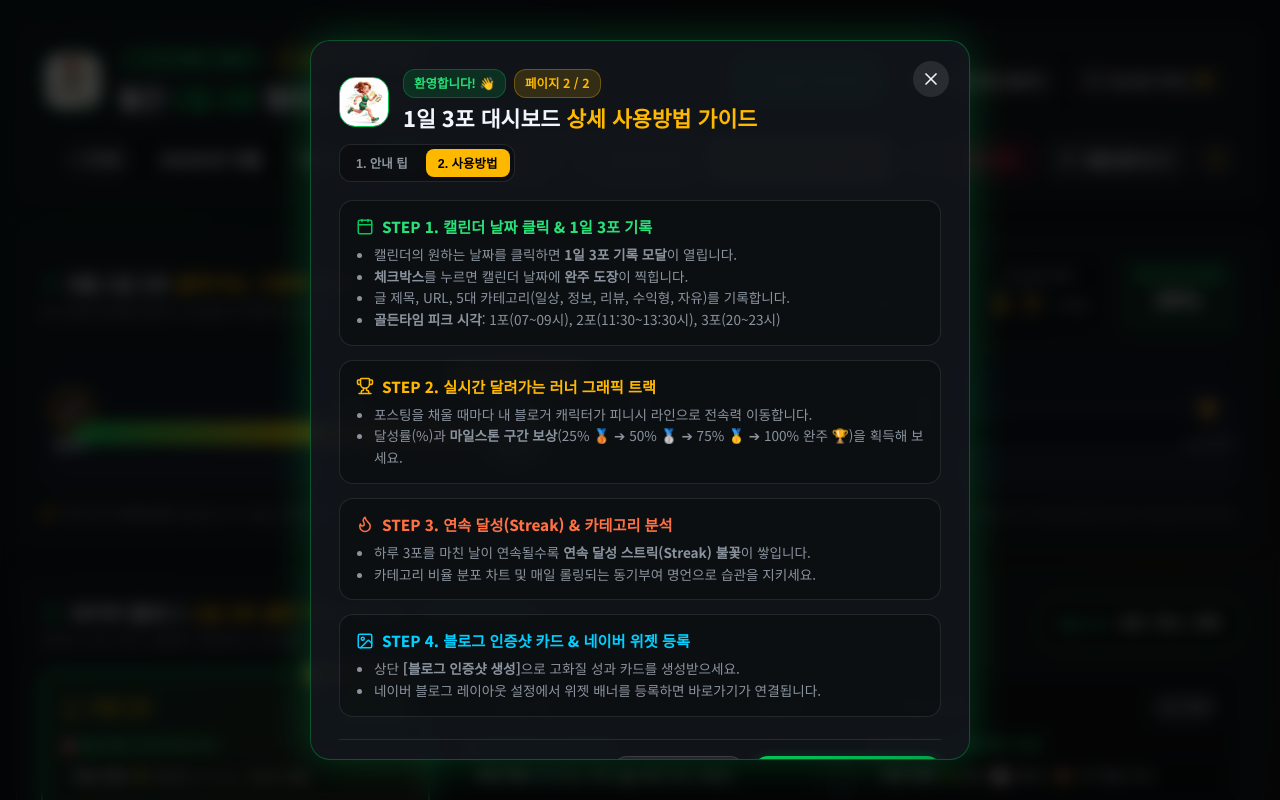
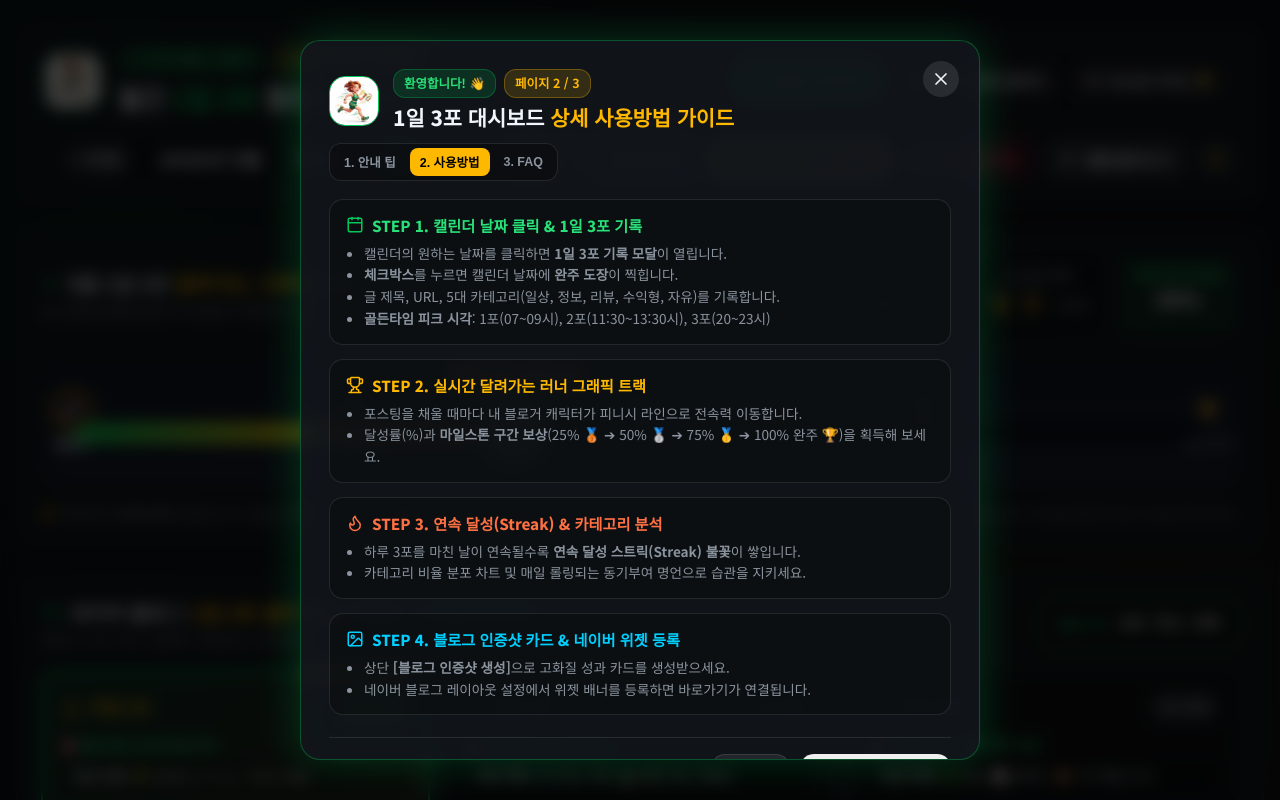
Before and after one commit to HYUN-0619/naver-blog-challenge, a React (Vite) app: page / in a window 1280 px wide. Both pictures are taken after a click on the button "상세 사용방법 보기". Shown: the top 800 px of the page. Built offline with nearby package versions, Linux system fonts and the light colour scheme.

Commit message:
Add 3rd tab page FAQ & help section to Welcome Guide Modal

```diff
--- a/src/components/WelcomeGuideModal.jsx
+++ b/src/components/WelcomeGuideModal.jsx
@@ -1,5 +1,5 @@
 import React, { useState } from 'react';
-import { Sparkles, ShieldCheck, Rocket, X, Flame, AlertCircle, ChevronRight, ChevronLeft, Calendar, Trophy, Image as ImageIcon, Clock, CheckCircle2 } from 'lucide-react';
+import { Sparkles, ShieldCheck, Rocket, X, Flame, AlertCircle, ChevronRight, ChevronLeft, Calendar, Trophy, Image as ImageIcon, HelpCircle } from 'lucide-react';
 
 export default function WelcomeGuideModal({ onClose }) {
   const [page, setPage] = useState(1);
@@ -20,7 +20,7 @@ export default function WelcomeGuideModal({ onClose }) {
         onClick={(e) => e.stopPropagation()}
         style={{
           width: '100%',
-          maxWidth: '660px',
+          maxWidth: '680px',
           maxHeight: '90vh',
           overflowY: 'auto',
           padding: '28px',
@@ -73,24 +73,22 @@ export default function WelcomeGuideModal({ onClose }) {
             <div>
               <div style={{ display: 'flex', alignItems: 'center', gap: '8px' }}>
                 <span className="badge badge-green">환영합니다! 👋</span>
-                <span className="badge badge-gold">페이지 {page} / 2</span>
+                <span className="badge badge-gold">페이지 {page} / 3</span>
               </div>
-              <h2 style={{ fontSize: '1.35rem', fontWeight: 800, marginTop: '4px' }}>
-                {page === 1 ? (
-                  <>네이버 블로그 <span style={{ color: 'var(--naver-green)' }}>1일 3포 챌린지</span> 안심 가이드</>
-                ) : (
-                  <>1일 3포 대시보드 <span style={{ color: 'var(--gold-primary)' }}>상세 사용방법 가이드</span></>
-                )}
+              <h2 style={{ fontSize: '1.3rem', fontWeight: 800, marginTop: '4px' }}>
+                {page === 1 && <>네이버 블로그 <span style={{ color: 'var(--naver-green)' }}>1일 3포 챌린지</span> 안심 가이드</>}
+                {page === 2 && <>1일 3포 대시보드 <span style={{ color: 'var(--gold-primary)' }}>상세 사용방법 가이드</span></>}
+                {page === 3 && <>자주 묻는 질문 <span style={{ color: '#00D0FF' }}>(FAQ & 도움말)</span></>}
               </h2>
             </div>
           </div>
 
-          {/* Page Switcher Tabs */}
-          <div style={{ display: 'flex', gap: '6px', background: 'rgba(0,0,0,0.3)', padding: '4px', borderRadius: '12px', border: '1px solid var(--border-color)' }}>
+          {/* 3 Page Switcher Tabs */}
+          <div style={{ display: 'flex', gap: '4px', background: 'rgba(0,0,0,0.3)', padding: '4px', borderRadius: '12px', border: '1px solid var(--border-color)' }}>
             <button
               onClick={() => setPage(1)}
               style={{
-                padding: '5px 12px',
+                padding: '5px 10px',
                 fontSize: '0.78rem',
                 borderRadius: '8px',
                 border: 'none',
@@ -105,7 +103,7 @@ export default function WelcomeGuideModal({ onClose }) {
             <button
               onClick={() => setPage(2)}
               style={{
-                padding: '5px 12px',
+                padding: '5px 10px',
                 fontSize: '0.78rem',
                 borderRadius: '8px',
                 border: 'none',
@@ -116,6 +114,21 @@ export default function WelcomeGuideModal({ onClose }) {
               }}
             >
               2. 사용방법
+            </button>
+            <button
+              onClick={() => setPage(3)}
+              style={{
+                padding: '5px 10px',
+                fontSize: '0.78rem',
+                borderRadius: '8px',
+                border: 'none',
+                cursor: 'pointer',
+                background: page === 3 ? '#00D0FF' : 'transparent',
+                color: page === 3 ? '#000' : 'var(--text-sub)',
+                fontWeight: 700
+              }}
+            >
+              3. FAQ
             </button>
           </div>
         </div>
@@ -276,6 +289,63 @@ export default function WelcomeGuideModal({ onClose }) {
           </div>
         )}
 
+        {/* PAGE 3: Frequently Asked Questions (FAQ) */}
+        {page === 3 && (
+          <div style={{ display: 'flex', flexDirection: 'column', gap: '12px', marginBottom: '22px' }}>
+
+            {/* FAQ 1 */}
+            <div style={{ background: 'rgba(0,208,255,0.06)', border: '1px solid rgba(0,208,255,0.2)', borderRadius: 'var(--radius-md)', padding: '14px 16px' }}>
+              <h4 style={{ fontSize: '0.92rem', fontWeight: 800, color: '#00D0FF', marginBottom: '4px' }}>
+                Q. 내 정보나 기록이 다른 사람에게 보이나요?
+              </h4>
+              <p style={{ fontSize: '0.85rem', color: 'var(--text-sub)', lineHeight: '1.5', margin: 0 }}>
+                <strong>절대 노출되지 않습니다.</strong> 회원가입이나 외부 서버 전송이 없으며, 오직 이용자 본인의 개인 브라우저에만 안전하게 보관됩니다.
+              </p>
+            </div>
+
+            {/* FAQ 2 */}
+            <div style={{ background: 'rgba(3,199,90,0.06)', border: '1px solid rgba(3,199,90,0.2)', borderRadius: 'var(--radius-md)', padding: '14px 16px' }}>
+              <h4 style={{ fontSize: '0.92rem', fontWeight: 800, color: 'var(--naver-green-light)', marginBottom: '4px' }}>
+                Q. 입력을 실수했거나 해당 날짜만 지우고 싶어요.
+              </h4>
+              <p style={{ fontSize: '0.85rem', color: 'var(--text-sub)', lineHeight: '1.5', margin: 0 }}>
+                캘린더에서 해당 날짜를 다시 클릭하면 글 제목이나 체크박스를 수정할 수 있으며, 모달 하단 <strong>[이 날의 기록 초기화]</strong>를 누르면 선택한 날만 깨끗이 삭제됩니다.
+              </p>
+            </div>
+
+            {/* FAQ 3 */}
+            <div style={{ background: 'rgba(255,184,0,0.06)', border: '1px solid rgba(255,184,0,0.2)', borderRadius: 'var(--radius-md)', padding: '14px 16px' }}>
+              <h4 style={{ fontSize: '0.92rem', fontWeight: 800, color: 'var(--gold-primary)', marginBottom: '4px' }}>
+                Q. 다른 기기나 브라우저에서도 기록이 연동되나요?
+              </h4>
+              <p style={{ fontSize: '0.85rem', color: 'var(--text-sub)', lineHeight: '1.5', margin: 0 }}>
+                브라우저 기반 저장 방식이므로 다른 기기에서는 보이지 않으며, 브라우저 캐시 삭제 시 초기화될 수 있습니다. 매월 완주 후 <strong>[블로그 인증샷 생성]</strong>으로 이미지를 다운받아 백업해 두세요!
+              </p>
+            </div>
+
+            {/* FAQ 4 */}
+            <div style={{ background: 'rgba(255,87,34,0.06)', border: '1px solid rgba(255,87,34,0.2)', borderRadius: 'var(--radius-md)', padding: '14px 16px' }}>
+              <h4 style={{ fontSize: '0.92rem', fontWeight: 800, color: '#FF7043', marginBottom: '4px' }}>
+                Q. 1년 12개월 전체 완주 기록은 어디서 확인하나요?
+              </h4>
+              <p style={{ fontSize: '0.85rem', color: 'var(--text-sub)', lineHeight: '1.5', margin: 0 }}>
+                상단 메인 메뉴의 <strong>[명예의 전당 갤러리]</strong> 탭을 클릭하면 1월부터 12월까지의 월별 완주 성과 트로피와 뱃지 현황을 한눈에 확인하실 수 있습니다.
+              </p>
+            </div>
+
+            {/* FAQ 5 */}
+            <div style={{ background: 'rgba(168,85,247,0.06)', border: '1px solid rgba(168,85,247,0.2)', borderRadius: 'var(--radius-md)', padding: '14px 16px' }}>
+              <h4 style={{ fontSize: '0.92rem', fontWeight: 800, color: '#A855F7', marginBottom: '4px' }}>
+                Q. 내 네이버 블로그 사이드바에 이 주소를 위젯으로 달 수 있나요?
+              </h4>
+              <p style={{ fontSize: '0.85rem', color: 'var(--text-sub)', lineHeight: '1.5', margin: 0 }}>
+                네 가능합니다! 블로그 관리 ➔ 레이아웃·위젯 설정 ➔ [위젯직접등록]에서 <code>https://po3.site</code> 링크와 공식 위젯 배너 <code>https://po3.site/widget-banner.jpg</code>를 등록하시면 됩니다.
+              </p>
+            </div>
+
+          </div>
+        )}
+
         {/* Footer Navigation Controls */}
         <div style={{ display: 'flex', alignItems: 'center', justifyContent: 'space-between', borderTop: '1px solid var(--border-color)', paddingTop: '16px', flexWrap: 'wrap', gap: '12px' }}>
           <label style={{ display: 'flex', alignItems: 'center', gap: '8px', cursor: 'pointer', fontSize: '0.86rem', color: 'var(--text-sub)' }}>
@@ -289,7 +359,7 @@ export default function WelcomeGuideModal({ onClose }) {
           </label>
 
           <div style={{ display: 'flex', gap: '10px' }}>
-            {page === 1 ? (
+            {page === 1 && (
               <button
                 onClick={() => setPage(2)}
                 className="btn btn-gold"
@@ -298,15 +368,38 @@ export default function WelcomeGuideModal({ onClose }) {
                 <span>상세 사용방법 보기</span>
                 <ChevronRight size={18} />
               </button>
-            ) : (
+            )}
+
+            {page === 2 && (
               <>
                 <button
                   onClick={() => setPage(1)}
                   className="btn btn-secondary"
-                  style={{ padding: '10px 16px', fontSize: '0.9rem' }}
+                  style={{ padding: '10px 14px', fontSize: '0.88rem' }}
                 >
-                  <ChevronLeft size={18} />
-                  <span>이전 페이지</span>
+                  <ChevronLeft size={16} />
+                  <span>이전</span>
+                </button>
+                <button
+                  onClick={() => setPage(3)}
+                  className="btn btn-blue"
+                  style={{ padding: '10px 18px', fontSize: '0.92rem' }}
+                >
+                  <span>FAQ 질문보기</span>
+                  <ChevronRight size={18} />
+                </button>
+              </>
+            )}
+
+            {page === 3 && (
+              <>
+                <button
+                  onClick={() => setPage(2)}
+                  className="btn btn-secondary"
+                  style={{ padding: '10px 14px', fontSize: '0.88rem' }}
+                >
+                  <ChevronLeft size={16} />
+                  <span>이전</span>
                 </button>
                 <button
                   onClick={handleConfirm}
```
Also changed, not shown: 3 other files (tests, documents, lock files or other folders).
